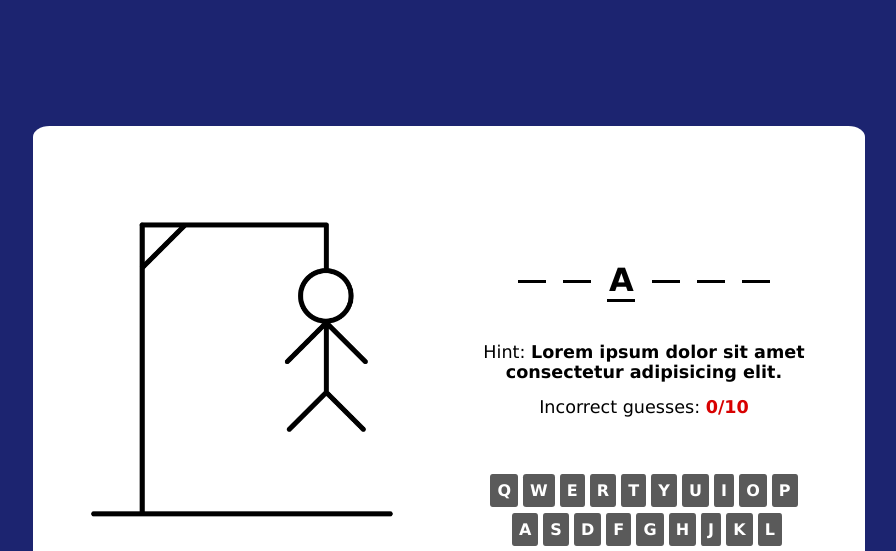
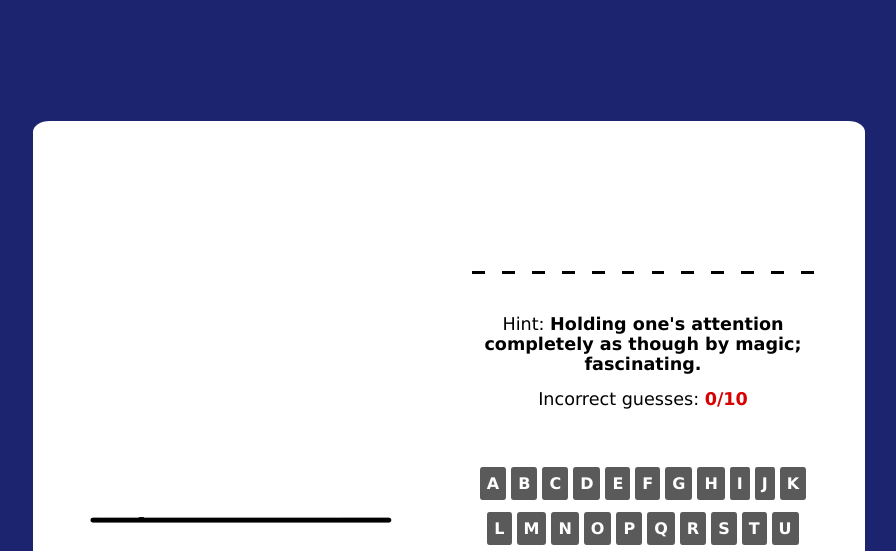
Before and after one commit to OnsChebi/HangManGame, a plain HTML site: page index.html in a window 1280 px wide. Shown: the top 551 px of the page, without its empty margins (191-1087 px from the left). Drawn offline with Linux system fonts and the light colour scheme.

Commit message:
changement dans css

```diff
--- a/index.html
+++ b/index.html
@@ -8,40 +8,30 @@
   </head>
   <body>
     <div class="game-result">
-        <div class="content">
-         <img src="images/lost.gif" alt="gif">
-         <h4>Game Over!</h4>
-         <p>The correct word was: <b>rain
-            <button class="play-again">Play Again</button>
-         </b></p>
-        </div>
+      <div class="content">
+        <img src="#" alt="gif" />
+        <h4>Game Over!</h4>
+        <p>The correct word was: </p>
+        <button class="play-again">Play Again</button>
+      </div>
     </div>
     <div class="container">
       <div class="hangman-box">
-        <img src="images/hangman-10.PNG" alt="hangman images" />
+        <img src="images/hangman-0.PNG" alt="hangman images" />
         <h1>hangman Game</h1>
       </div>
       <div class="game-box">
-        <ul class="word-display">
-          <li class="letter"></li>
-          <li class="letter"></li>
-          <li class="letter guessed"> A</li>
-          <li class="letter"></li>
-          <li class="letter"></li>
-          <li class="letter"></li>
-        </ul>
+        <ul class="word-display"></ul>
         <h4 class="hint-text">
           Hint:
-          <b
-            >Lorem ipsum dolor sit amet consectetur adipisicing elit. </b
-          >
+          <b>Lorem ipsum dolor sit amet consectetur adipisicing elit. </b>
         </h4>
         <h4 class="guesses-text">
           Incorrect guesses:
           <b>0/10</b>
         </h4>
         <div class="keyboard">
-          <div class="base">
+          <!-- <div class="base">
             <div class="line1">
               <button>Q</button>
               <button>W</button>
@@ -74,9 +64,12 @@
               <button>N</button>
               <button>M</button>
             </div>
-          </div>
+          </div>-->
         </div>
       </div>
     </div>
   </body>
+  <script src="script.js" defer></script>
+  <!--to instruct the browser to continue to parse the HTML page while a script is being downloaded-->
+  <script src="words.js"></script>
 </html>
--- a/script.js
+++ b/script.js
@@ -0,0 +1,76 @@
+const keyboard=document.querySelector(".keyboard");
+const wordDisplay=document.querySelector(".word-display")
+const guessesText=document.querySelector(".guesses-text b");
+const image=document.querySelector(".hangman-box img");
+const resultat=document.querySelector(".game-result");
+const playAgainBtn = resultat.querySelector("button");
+
+let currentWord,correctLetters=[],tentatives=0;
+const max=10;
+//buttons creation
+//where i = code ascii (a)
+for(let i=97;i<= 122;i++) // console.log(String.fromCharCode(i));//pour tester l'apparence des lettres
+{
+    const button = document.createElement("button");//ça remplace la partie commentée en html(creation du clavier)
+    button.innerText=String.fromCharCode(i);//i represente les lettres de a jusqu'à z
+    keyboard.appendChild(button);//l'ajout des button dans la div "keybord"
+    button.addEventListener("click",(e)=>initGame(e.target,String.fromCharCode(i)));//event listener to get alphabets(e.target refer to the button)
+
+}
+
+const randomWord = () => {
+    const { word, hint } = words[Math.floor(Math.random() * words.length)];//pour generer random numbre pour l'indice words[random number]  words c'est la liste des mots dans le fichier words.js
+    currentWord=word;
+    //console.log(`Word: ${word}`);
+    document.querySelector('.hint-text b').innerHTML=hint;//pour changer le contenu du hint en html
+    //console.log(word.split("").map(letter => `<li class="letter">${letter}</li>`).join(""));
+    wordDisplay.innerHTML=word.split("").map(() => `<li class="letter"></li>`).join("");//to split the word into caracteres /map() creates an array of <li> strings and.join("") combines these strings ==>pour ajouter le nombre des lettres selon notre mots
+   // resetGame();
+}
+randomWord();
+
+const initGame=(button,clickedLetter)=>{ //on ajoute un listener sur chaque boutons de la clavier
+    //console.log(button,clickedLetter);
+    if(currentWord.includes(clickedLetter)){// to check if the alphabet exist in the word or not
+        //console.log(clickedLetter,"exist");
+        [...currentWord].forEach((letter,index)=>{
+            //the spread operator [...currentWord], nous permet d'étaler tous les caractères de currentWord dans un tableau. Chaque caractère de la chaîne devient un élément de ce nouveau tableau.
+            if(letter === clickedLetter){
+                correctLetters.push(clickedLetter);//on ajoute les lettres correctes dans "correctLetters[]" pour garder
+                wordDisplay.querySelectorAll("li")[index].innerText=letter;//afficher la lettre correctement devinée
+            }
+        });
+    }else{
+       // console.log(clickedLetter,"does not exist");
+        tentatives++;//nombre de faute
+
+        image.src=`images/hangman-${tentatives}.PNG`//changer l'image selon le nombre des fautes
+    }
+    guessesText.innerHTML=`${tentatives}/${max}`;//if the clicked alphabet doesn't exist in the word the score and the image will be changed
+    button.disabled=true;//afin que l'utilisateur tape chaque lettre une seul fois
+
+   if(tentatives===max)return gameOver(false);//in case the player lose
+  if(correctLetters.length === currentWord.length) return gameOver(true);//in case the player win
+}
+
+
+
+
+const gameOver = (isVictory) => {
+    const modalText = isVictory ? `You found the word:` : 'The correct word was:';//changer le text dans "box" selon le resultat(wining or losing)
+    resultat.querySelector("img").src = `images/${isVictory ? 'victory' : 'lost'}.gif`;//pour affiche un gif indiquant le resultat
+    resultat.querySelector("h4").innerText = isVictory ? 'Congrats!' : 'Game Over!';//un autre message -->fin de jeu
+    resultat.querySelector("p").innerHTML = `${modalText} <b>${currentWord}</b>`;//pour afficher le mot au hasard(random word)
+    resultat.classList.add("appear");//class to show the box which have the result
+}
+//initialisation de jeu(de tous les parametre et les image ainsi que le score)
+const resetGame = () => {
+    correctLetters = [];
+    tentatives= 0;
+    image.src = "images/hangman-0.PNG";
+    randomWord();//to generate a new word
+    guessesText.innerText = `${tentatives} / ${max}`;//initialisation du scire
+    keyboard.querySelectorAll("button").forEach(btn => btn.disabled = false);//pour les bouton du clavier qui ont été bloqué
+    resultat.classList.remove("appear");// to hide the box(resultat)
+}
+playAgainBtn.addEventListener("click", resetGame);//appel du fonction game Over en cliquant sur le bouton play again afin de chaque jeu
--- a/style.css
+++ b/style.css
@@ -30,7 +30,7 @@ body{
     text-align: center;
     text-transform: uppercase;
 }
-.word-display{
+.game-box .word-display{
     display: flex;
     gap:5%;
     list-style: none;
@@ -85,27 +85,34 @@ body{
     width: calc(100%/9-5px);
     margin-top:2%;
 }
+.keyboard button:disabled{
+    opacity: 0.6;
+    cursor: none;
+
+}
 .keyboard button:hover , .game-result button:hover{
     background-color:hwb(234 11% 56%) ;
 }
-.line2{
 
-    margin-left: 7%;
-}
-.line3{
-
-    margin-left: 16%;
-}
 .game-result{
     position: fixed;
     left:0;
     top:0;
     width: 100%;
     height: 100%;
-    display: none;
+    display: flex;
     align-items: center;
     justify-content: center;
     background: rgba(0,0,0,0.6);
+    opacity: 0;
+    pointer-events: none;
+    z-index: 999;
+    transition: opacity 0.3s ease-in-out;
+}
+.game-result.appear{
+    opacity: 1;
+    pointer-events: auto;
+    transition: opacity 0.3s 0.3s ease;
 }
 .game-result .content{
     background: white;
--- /dev/null
+++ b/words.js
@@ -0,0 +1,248 @@
+//j'ai généré cette liste par le chat gpt et on peut ajouter d'autre mots autant qu'on veut
+//REMARQUE: tous les mots sont en anglais
+const words = [
+    {
+        word: "cello",
+        hint: "A bass instrument in the violin family, held upright on the floor."
+    },
+    {
+        word: "hydrogen",
+        hint: "The lightest and most abundant chemical element in the universe."
+    },
+    {
+        word: "canyon",
+        hint: "A deep gorge, typically one with a river flowing through it."
+    },
+    {
+        word: "mosaic",
+        hint: "An image created by assembling small pieces of colored glass, stone, or other materials."
+    },
+    {
+        word: "meteorology",
+        hint: "The science dealing with the atmosphere and its phenomena, including weather and climate."
+    },
+    {
+        word: "cricket",
+        hint: "A game played with a ball and bat with two teams of eleven players."
+    },
+    {
+        word: "latte",
+        hint: "A type of coffee made with espresso and steamed milk."
+    },
+    {
+        word: "hummingbird",
+        hint: "A small nectar-feeding tropical bird known for its ability to hover in mid-air."
+    },
+    {
+        word: "geography",
+        hint: "The science dealing with the earth's surface and its features."
+    },
+    {
+        word: "sushi",
+        hint: "A Japanese dish typically made with rice and seafood, often raw."
+    },
+    {
+        word: "blues",
+        hint: "A music genre emanating from the African American spirituals and work songs."
+    },
+    {
+        word: "microscope",
+        hint: "An optical instrument used for viewing very small objects."
+    },
+    {
+        word: "amethyst",
+        hint: "A precious stone consisting of a violet or purple variety of quartz."
+    },
+    {
+        word: "expedition",
+        hint: "A journey undertaken by a group of people with a particular purpose, especially that of exploration."
+    },
+    {
+        word: "biology",
+        hint: "The study of living organisms, divided into many specialized fields."
+    },
+    {
+        word: "skateboard",
+        hint: "A short narrow board with two small wheels at each end, ridden by standing on it and pushing with one foot."
+    },
+    {
+        word: "dawn",
+        hint: "The first light of day; the time each morning at which daylight first begins."
+    },
+    {
+        word: "espresso",
+        hint: "A strong black coffee brewed by forcing steam through ground coffee beans."
+    },
+    {
+        word: "waltz",
+        hint: "A ballroom and folk dance in triple time, typically performed by a pair of dancers."
+    },
+    {
+        word: "nebula",
+        hint: "An interstellar cloud of dust, hydrogen, helium, and other ionized gases."
+    },
+    {
+        word: "quartet",
+        hint: "A group of four musicians or singers performing together."
+    },
+    {
+        word: "geyser",
+        hint: "A hot spring in which water intermittently boils, sending a tall column of water and steam into the air."
+    },
+    {
+        word: "memoir",
+        hint: "A historical account or biography written from personal knowledge or special sources."
+    },
+    {
+        word: "bas-relief",
+        hint: "A kind of sculpture in which the shapes are only slightly higher than the flat background."
+    },
+    {
+        word: "concerto",
+        hint: "A musical composition for a solo instrument or instruments accompanied by an orchestra."
+    },
+    {
+        word: "culinary",
+        hint: "Of or for cooking."
+    },
+    {
+        word: "opera",
+        hint: "A dramatic work in one or more acts, set to music for singers and instrumentalists."
+    },
+    {
+        word: "cosmonaut",
+        hint: "A Russian astronaut."
+    },
+    {
+        word: "cascade",
+        hint: "A small waterfall, typically one of several that fall in stages down a steep rocky slope."
+    },
+    {
+        word: "innovation",
+        hint: "A new method, idea, product, etc."
+    },
+    {
+        word: "prism",
+        hint: "A transparent optical element with flat, polished surfaces that refract light."
+    },
+    {
+        word: "multiverse",
+        hint: "An hypothetical set of various possible universes including the universe which we live in."
+    },
+    {
+        word: "harp",
+        hint: "A musical instrument consisting of a frame over which a series of strings are stretched, played by plucking."
+    },
+    {
+        word: "getaway",
+        hint: "An escape or quick departure, especially after committing a crime."
+    },
+    {
+        word: "savanna",
+        hint: "A grassy plain in tropical and subtropical regions, with few trees."
+    },
+    {
+        word: "cinema",
+        hint: "A theater where movies are shown for public entertainment."
+    },
+    {
+        word: "smartphone",
+        hint: "A mobile phone that performs many of the functions of a computer, typically with a touchscreen interface."
+    },
+    {
+        word: "linguistics",
+        hint: "The scientific study of language and its structure."
+    },
+    {
+        word: "arid",
+        hint: "Having little or no rain; too dry or barren to support vegetation."
+    },
+    {
+        word: "anemone",
+        hint: "A plant with brightly colored flowers."
+    },
+    {
+        word: "alchemy",
+        hint: "A medieval chemical science aimed to convert base metals into gold."
+    },
+    {
+        word: "kaleidoscope",
+        hint: "A tube containing mirrors and pieces of colored glass or paper, whose reflections produce changing patterns."
+    },
+    {
+        word: "gentle",
+        hint: "Mild in temperament or behavior; kind or tender."
+    },
+    {
+        word: "spring",
+        hint: "An elastic device, typically a helical metal coil, that can be pressed or pulled but returns to its former shape when released."
+    },
+    {
+        word: "archeology",
+        hint: "The study of human history and prehistory through the excavation of sites and the analysis of artifacts."
+    },
+    {
+        word: "spellbinding",
+        hint: "Holding one's attention completely as though by magic; fascinating."
+    },
+    {
+        word: "conundrum",
+        hint: "A confusing and difficult problem or question."
+    },
+    {
+        word: "cryptic",
+        hint: "Having a meaning that is mysterious or obscure."
+    },
+    {
+        word: "riddle",
+        hint: "A mystifying, misleading, or puzzling question posed as a problem to be solved or guessed."
+    },
+    {
+        word: "murmur",
+        hint: "A soft, indistinct sound made by a person or group of people speaking quietly or at a distance."
+    },
+    {
+        word: "silhouette",
+        hint: "The dark shape and outline of someone or something visible in restricted light against a brighter background."
+    },
+    {
+        word: "clandestine",
+        hint: "Kept secret or done secretively, especially because illicit."
+    },
+    {
+        word: "exploration",
+        hint: "The action of traveling in or through an unfamiliar area in order to learn about it."
+    },
+    {
+        word: "capricious",
+        hint: "Given to sudden and unaccountable changes of mood or behavior."
+    },
+    {
+        word: "clarify",
+        hint: "To make (a statement or situation) less confused and more clearly comprehensible."
+    },
+    {
+        word: "reveal",
+        hint: "To make (previously unknown or secret information) known to others."
+    },
+    {
+        word: "mirage",
+        hint: "An optical illusion caused by atmospheric conditions, especially the appearance of a sheet of water in a desert or on a hot road."
+    },
+    {
+        word: "lunar",
+        hint: "Of, determined by, relating to, or resembling the moon."
+    },
+    {
+        word: "luminous",
+        hint: "Full of or shedding light; bright or shining, especially in the dark."
+    },
+    {
+        word: "reminiscence",
+        hint: "A story told about a past event remembered by the narrator."
+    },
+    {
+        word: "dazzling",
+        hint: "Extremely bright, especially so as to blind the eyes temporarily."
+    },
+];
```
